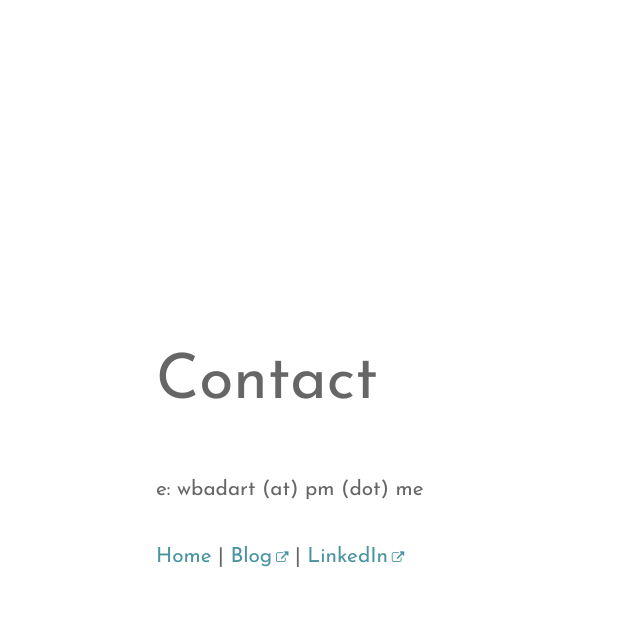
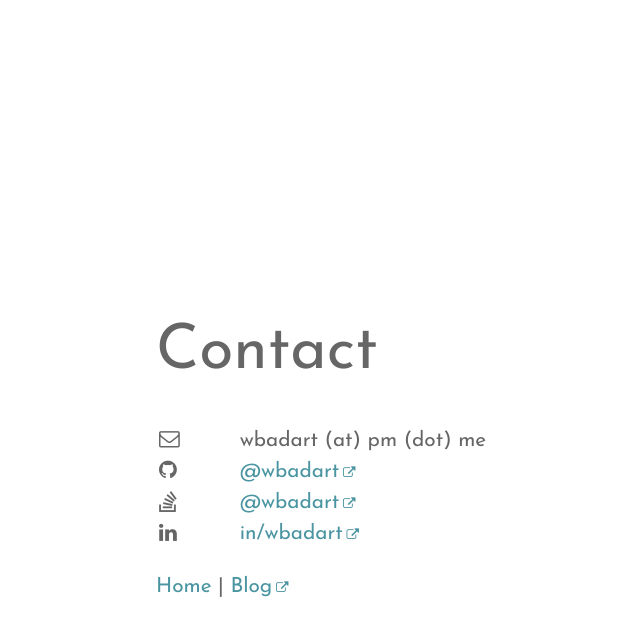
Before and after one commit to wbadart/wbadart.github.io, a Jekyll site: the page built from pages/contact.html, in a window 1280 px wide. Shown: the top 636 px of the page, without its empty margins (36-676 px from the left). Built offline with Jekyll 4.4.1, drawn with Linux system fonts in a browser that asks for light colours.

Commit message:
Added internet profiles to contact page Added data source so they could share common format

```diff
--- a/assets/css/master.sass
+++ b/assets/css/master.sass
@@ -93,6 +93,22 @@ footer
     height: 100%
     justify-content: center
 
+ul.no-bullet, ol.no-bullet
+  list-style: none
+  padding-left: inherit
+
+.no-fa
+  i.fa
+    font-size: 1em !important
+  i.fa.fa-external-link
+    font-size: 0.6em !important
+
+table.no-fa
+  td
+    padding-bottom: 0.3em
+  td:nth-child(2)
+    padding-left: 0.3em
+
 @media all and (max-width: 570px)
   .container
     width: 95%
--- a/pages/contact.html
+++ b/pages/contact.html
@@ -6,14 +6,27 @@ permalink: /contact
 
 <div class="container flex">
     <h1>Contact</h1>
-    <p>
-        e: wbadart (at) pm (dot) me
-    </p>
+    <table class="no-fa">
+        {% for profile in site.data.profiles %}
+          <tr>
+              <td><i class="fa fa-{{ profile.icon }}"></i></td>
+              <td>
+                  {% if profile.link %}
+                    <a href="https://{{ profile.link }}" target="_blank">{{ profile.text}}<i class="fa fa-external-link"></i></a>
+                  {% else %}
+                    {{ profile.text }}
+                  {% endif %}
+              </td>
+          </tr>
+        {% endfor %}
+    </table>
+    <!-- <p><ul class="no-bullet no-fa"> -->
+    <!--     <li><i class="fa fa-envelope-o"></i> wbadart (at) pm (dot) me</li> -->
+    <!--     <li><i class="fa fa-linkedin"></i> /in/wbadart</li> -->
+    <!-- </ul></p> -->
     <p>
         <a href="/">Home</a> |
-        <a href="https://blog.wbadart.info" target="_blank">
-            Blog<i class="fa fa-external-link"></i></a> |
-        <a href="https://linkedin.com/in/wbadart" target="_blank">
-            LinkedIn<i class="fa fa-external-link"></i></a>
+        <a href="https://blog.willbadart.com" target="_blank">
+            Blog<i class="fa fa-external-link"></i></a>
     </p>
 </div>
```
Also changed, not shown: _data/profiles.yml (added, +14 -0 lines).
